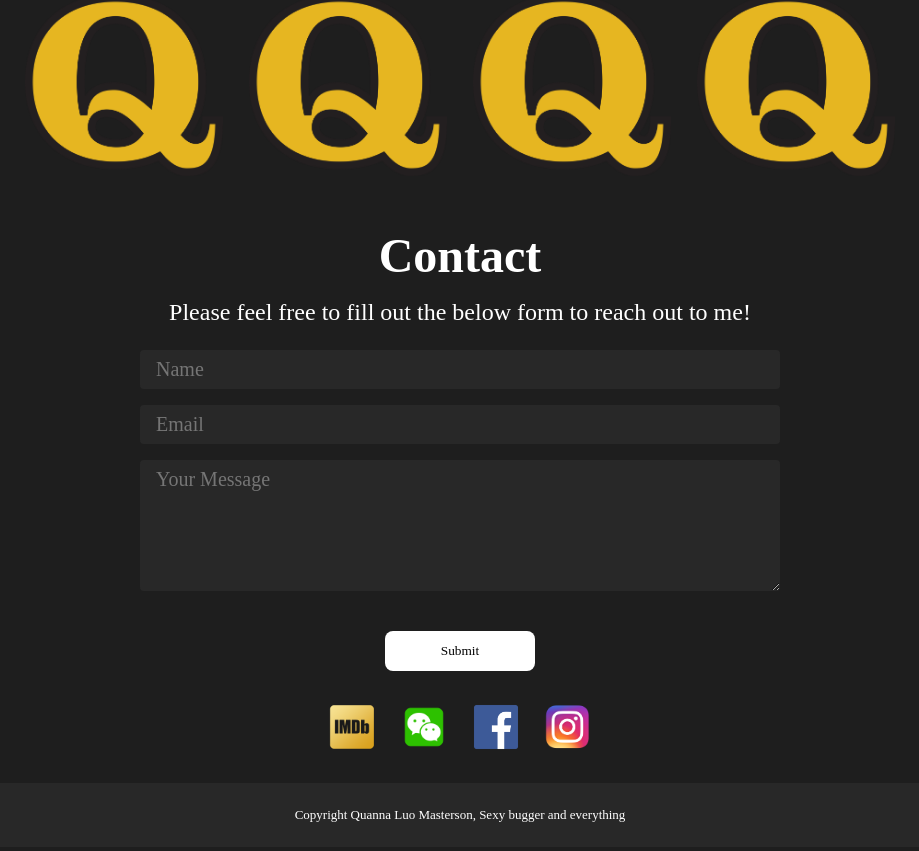
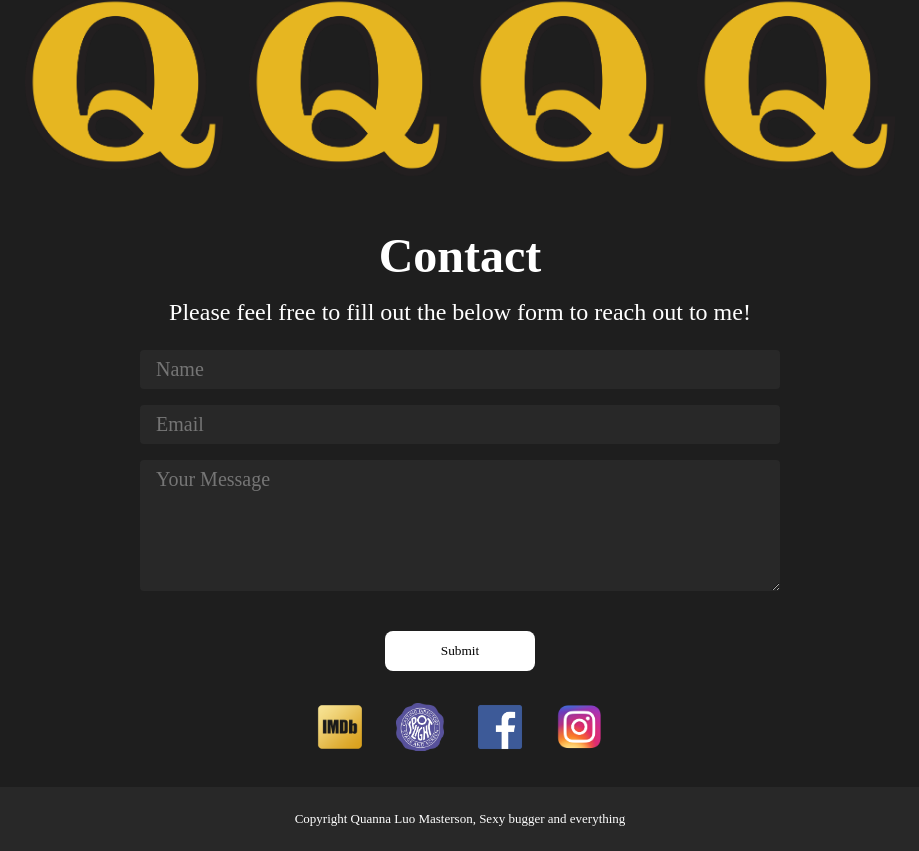
Before and after one commit to YuvalZoref/QuannaLuoMasterson, a React (Create React App) app: page / in a window 1280 px wide. Shown: the part 3266-4117 px from the top of the page, without its empty margins (180-1099 px from the left). Built offline with nearby package versions, Linux system fonts and the light colour scheme.

Commit message:
changed some links and started emailJS

```diff
--- a/package.json
+++ b/package.json
@@ -3,6 +3,7 @@
   "version": "0.1.0",
   "private": true,
   "dependencies": {
+    "@emailjs/browser": "^3.11.0",
     "@testing-library/jest-dom": "^5.17.0",
     "@testing-library/react": "^13.4.0",
     "@testing-library/user-event": "^13.5.0",
--- a/src/components/Contact/contact.css
+++ b/src/components/Contact/contact.css
@@ -90,8 +90,8 @@
   object-fit: cover;
   height: 3rem;
   width: 3rem;
-  margin: 0 0.75rem;
-  border-radius: 4px;
+  margin: 0 1rem;
+  /* border-radius: 4px; */
 }
 .link:hover {
   cursor: pointer;
--- a/src/components/Contact/contact.js
+++ b/src/components/Contact/contact.js
@@ -1,12 +1,24 @@
-import React from "react";
+import React, { useRef } from "react";
 import './contact.css';
 import Logo from '../../assets/logo-q.png';
 import imdbIcon from '../../assets/imdb.png';
-import agentIcon from '../../assets/wechat.png';
+import spotlighIcon from '../../assets/spotlight-logo.png';
 import facebookIcon from '../../assets/facebook.png';
 import instagramIcon from '../../assets/instagram.png';
+import emailjs from '@emailjs/browser';
 
 const Contact = () => {
+  const form = useRef();
+  const sendEmail = (e) => {
+    e.preventDefault();
+
+    emailjs.sendForm('YOUR_SERVICE_ID', 'YOUR_TEMPLATE_ID', form.current, 'YOUR_PUBLIC_KEY')
+      .then((result) => {
+          console.log(result.text);
+      }, (error) => {
+          console.log(error.text);
+      });
+  };
   return (
     <section id="contactPage">
     <div id="work">
@@ -30,16 +42,16 @@ const Contact = () => {
     <div id="contact">
       <h1 className="contactPageTitle">Contact</h1>
       <span className="contactDescription"> Please feel free to fill out the below form to reach out to me!</span>
-      <form className="contactForm">
+      <form className="contactForm" ref={form} onSubmit={sendEmail}>
         <input type="text" className="name" placeholder="Name" />
         <input type="email" className="email" placeholder="Email" />
         <textarea className="message" name="message" rows="5" placeholder="Your Message"></textarea>
         <button type="submit" value='send' className="submitBtn">Submit</button>
         <div className="links">
-          <img src={imdbIcon} alt="imdb" className="link" />
-          <img src={agentIcon} alt="agent" className="link" />
-          <img src={facebookIcon} alt="facebook" className="link" />
-          <img src={instagramIcon} alt="instagram" className="link" />
+          <a href="https://www.imdb.com/name/nm9973363/?ref_=ext_shr_lnk" rel="noreferrer" target="blank"><img src={imdbIcon} alt="imdb" className="link" /></a>
+          <a href="https://www.spotlight.com/6694-9082-1101" rel="noreferrer" target="blank"><img src={spotlighIcon} alt="agent" className="link" /></a>
+          <a href="https://www.imdb.com/name/nm9973363/?ref_=ext_shr_lnk" rel="noreferrer" target="blank"><img src={facebookIcon} alt="facebook" className="link" /></a>
+          <a href="https://www.instagram.com/quanna_l/" rel="noreferrer" target="blank"><img src={instagramIcon} alt="instagram" className="link" /></a>
         </div>
       </form>
 
```
Also changed, not shown: src/assets/spotlight-logo.png (added), 1 other file (tests, documents, lock files or other folders).
